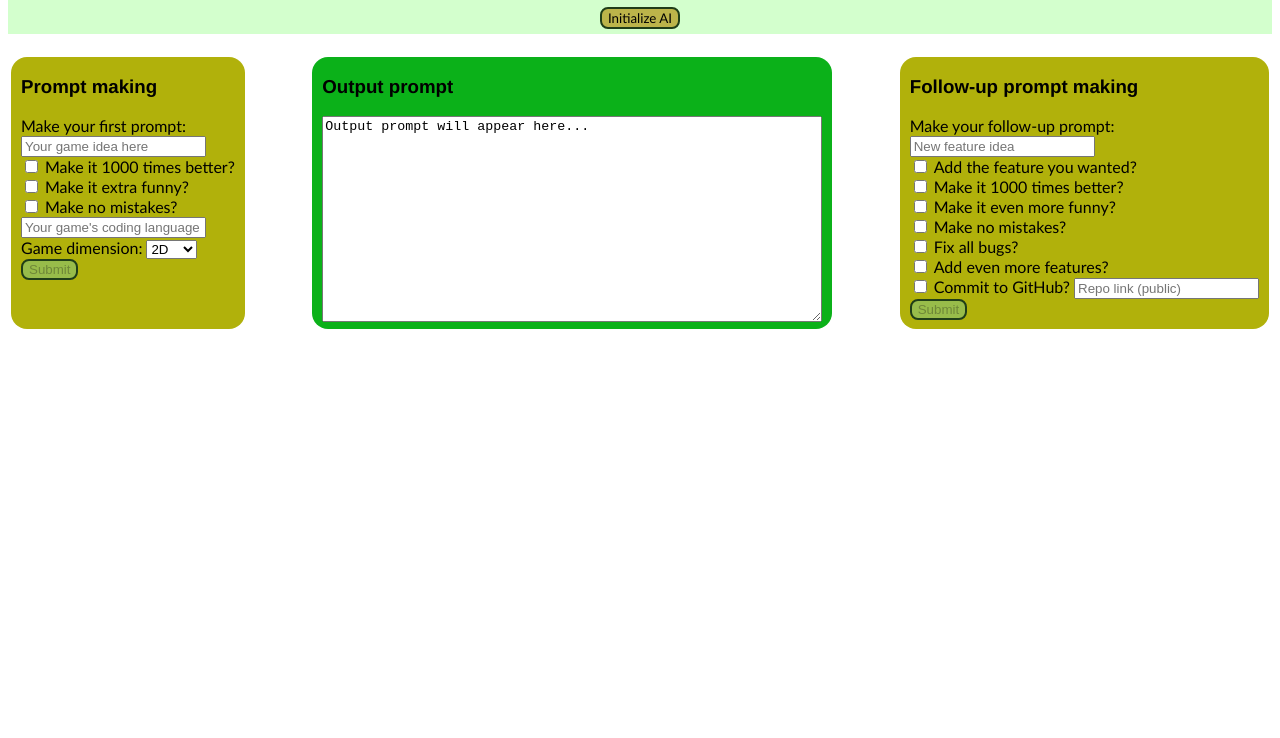
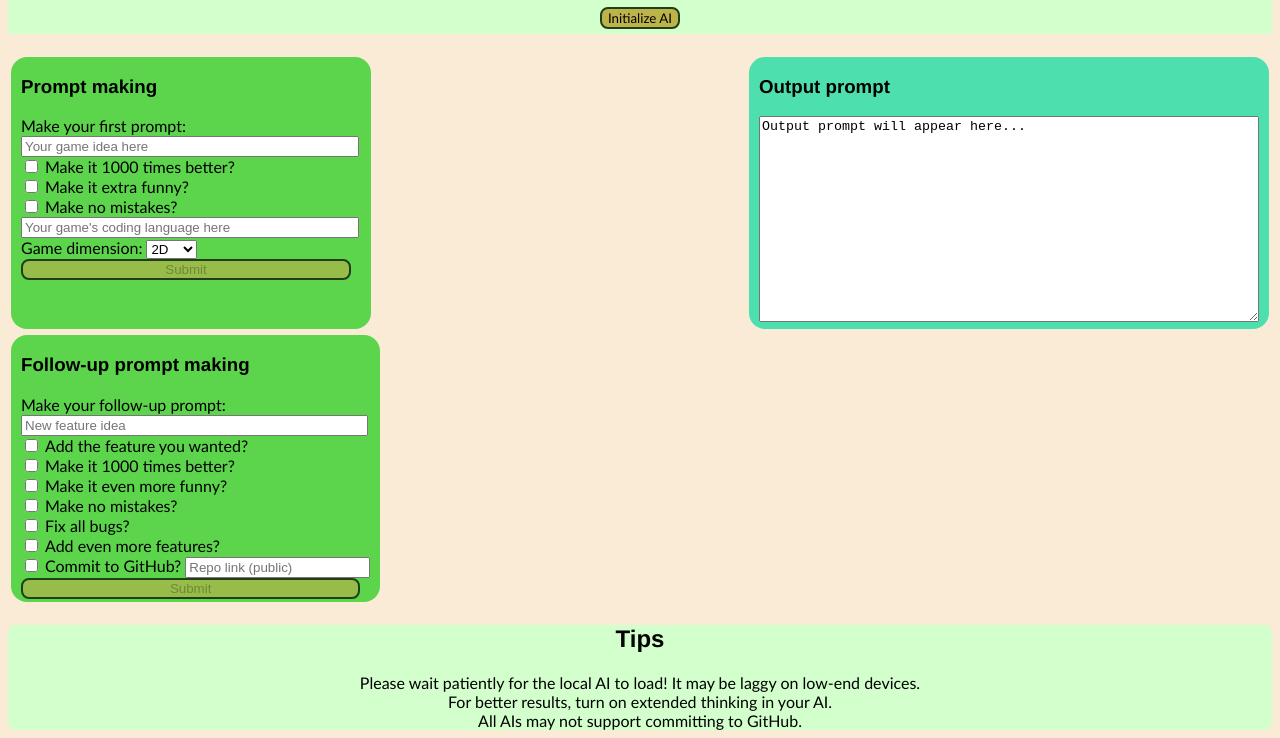
Before and after one commit to suklaasukkulayt/ai-slop-game-generator, a plain HTML site: page index.html in a window 1280 px wide. Shown: the part 86-824 px from the top of the page. Before the commit the page ends 800 px from the top, so only its background shows below. Drawn offline with Linux system fonts and the light colour scheme.

Commit message:
better css maybe

```diff
--- a/index.html
+++ b/index.html
@@ -72,6 +72,13 @@
     </section>
     </section>
 
+    <div id="footer">
+        <h2>Tips</h2>
+        <p class="marginbottom">Please wait patiently for the local AI to load! It may be laggy on low-end devices.</p>
+        <p class="marginbottom">For better results, turn on extended thinking in your AI.</p>
+        <p class="marginbottom">All AIs may not support committing to GitHub.</p>
+    </div>
+
     <div id="copiedDiv">
         <p id="copiedTxt"></p>
         <button id="closeBtn" aria-label="Close" title="Close">
--- a/style.css
+++ b/style.css
@@ -1,9 +1,14 @@
+body {
+    background-color: antiquewhite;
+}
+
 h1, h2, h3, h4 {
     font-family: 'Franklin Gothic Medium', 'Arial Narrow', Arial, sans-serif;
 }
 
 textarea {
     height: 200px;
+    min-height: 190px;
     width: 100%;
     max-width: 700px;
     white-space: pre-line;
@@ -12,6 +17,10 @@ textarea {
 
 p, label, button {
     font-family: 'Trebuchet MS', 'Lucida Sans Unicode', 'Lucida Grande', 'Lucida Sans', Arial, sans-serif;
+}
+
+#gameidea, #featureidea, #clanguage, #submit1, #submit2 {
+    width: calc(100% - 10px);
 }
 
 button {
@@ -57,7 +66,7 @@ button:active {
 }
 
 #copiedDiv {
-    background-color: bisque;
+    background-color: rgb(212, 189, 87);
     border-radius: 16px;
     width: fit-content;
     position: fixed;
@@ -117,18 +126,18 @@ button:active {
 }
 
 #ideasection {
-    background-color: rgb(177, 177, 11);
+    background-color: rgb(92, 212, 76);
     border-radius: 1rem;
     margin: 3px;
     padding-left: 10px;
     padding-right: 10px;
     padding-bottom: 3px;
     box-sizing: border-box;
-    width: fit-content;
+    width: 360px;
 }
 
 #followupsection {
-    background-color: rgb(177, 177, 11);
+    background-color: rgb(92, 212, 76);
     border-radius: 1rem;
     margin: 3px;
     padding-left: 10px;
@@ -139,7 +148,7 @@ button:active {
 }
 
 #outputsection {
-    background-color: rgb(11, 177, 25);
+    background-color: rgb(78, 223, 175);
     border-radius: 1rem;
     margin: 3px;
     padding-left: 10px;
@@ -162,3 +171,14 @@ button:active {
     flex-wrap: wrap;
     justify-content: space-between;
 }
+
+#footer {
+    text-align: center;
+    background-color: rgb(211, 255, 205);
+    border-radius: 8px;
+}
+
+.marginbottom {
+    margin-top: 0;
+    margin-bottom: 0;
+}
```
